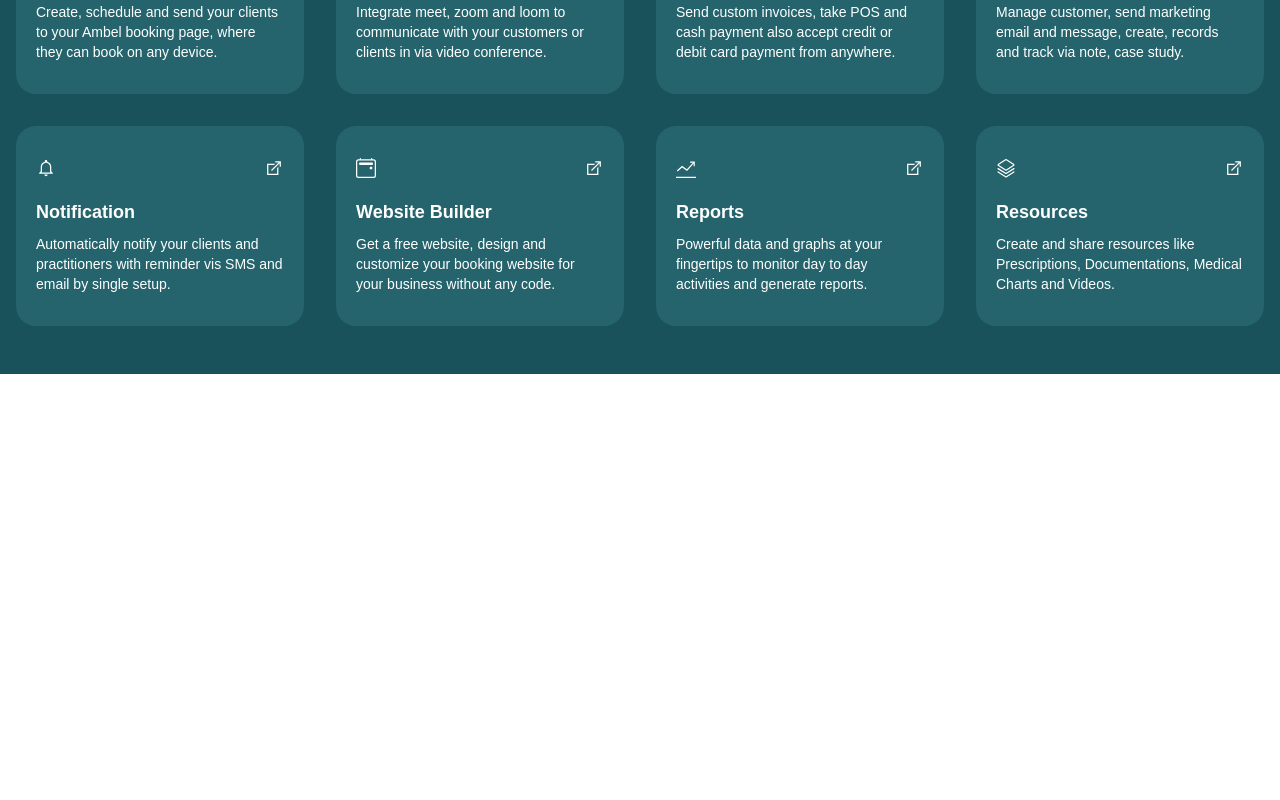
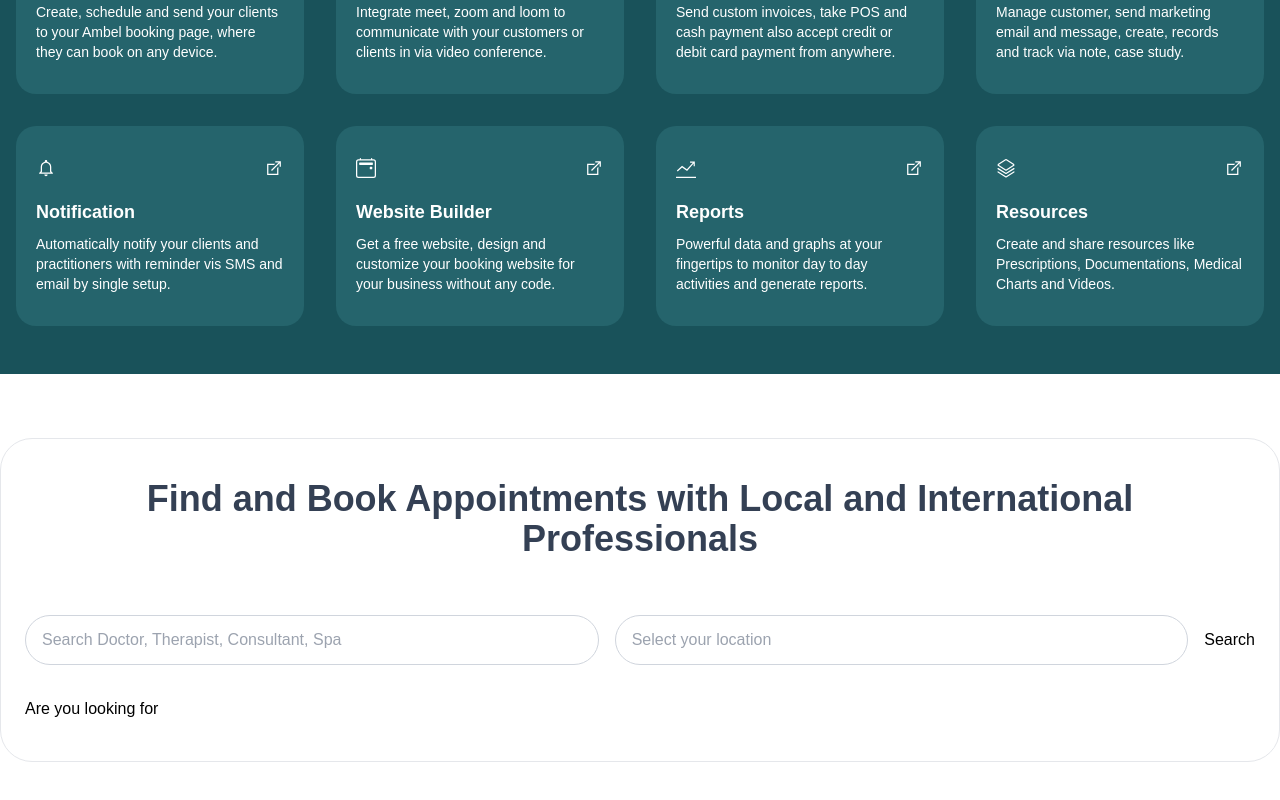
Before and after one commit to muntashir-wahid/ambel-mfe, a React app in the folder home/: page / in a window 1280 px wide. Shown: the part 1426-2226 px from the top of the page. Before the commit the page ends 1800 px from the top, so only its background shows below. Built offline with nearby package versions, Linux system fonts and the light colour scheme.

Commit message:
created features section

```diff
--- a/home/src/Home.jsx
+++ b/home/src/Home.jsx
@@ -3,6 +3,7 @@ import Hero from "./components/Hero/Hero";
 import TopNav from "host/TopNav";
 import Partners from "./components/Partners/Partners";
 import Features from "./components/Features/Features";
+import BookAppointments from "./components/BookAppointments/BookAppointments";
 
 const Home = () => {
   return (
@@ -11,6 +12,7 @@ const Home = () => {
       <Hero />
       <Partners />
       <Features />
+      <BookAppointments />
     </div>
   );
 };
--- /dev/null
+++ b/home/src/components/BookAppointments/BookAppointments.jsx
@@ -0,0 +1,31 @@
+import styles from "./BookAppointments.module.css";
+
+const BookAppointments = () => {
+  return (
+    <section className={styles["appointments-container"]}>
+      <h2 className={styles["appointments-heading"]}>
+        Find and Book Appointments with Local and International Professionals
+      </h2>
+
+      <form className={styles["appointments-form"]}>
+        <input
+          placeholder="Search Doctor, Therapist, Consultant, Spa"
+          className={styles.input}
+          type="text"
+        />
+        <input
+          placeholder="Select your location"
+          className={styles.input}
+          type="text"
+        />
+        <button>Search</button>
+      </form>
+
+      <div>
+        <p>Are you looking for</p>
+      </div>
+    </section>
+  );
+};
+
+export default BookAppointments;
--- /dev/null
+++ b/home/src/components/BookAppointments/BookAppointments.module.css
@@ -0,0 +1,15 @@
+.appointments-container {
+  @apply container mx-auto px-6 py-10 rounded-[32px] border mt-16 mb-10;
+}
+
+.appointments-heading {
+  @apply text-center text-[#344054] font-semibold text-4xl mb-14;
+}
+
+.appointments-form {
+  @apply w-full flex items-center justify-evenly gap-4 mb-8;
+}
+
+.input {
+  @apply border border-[#D0D5DD] w-full px-4 py-3 rounded-[30px];
+}
```
